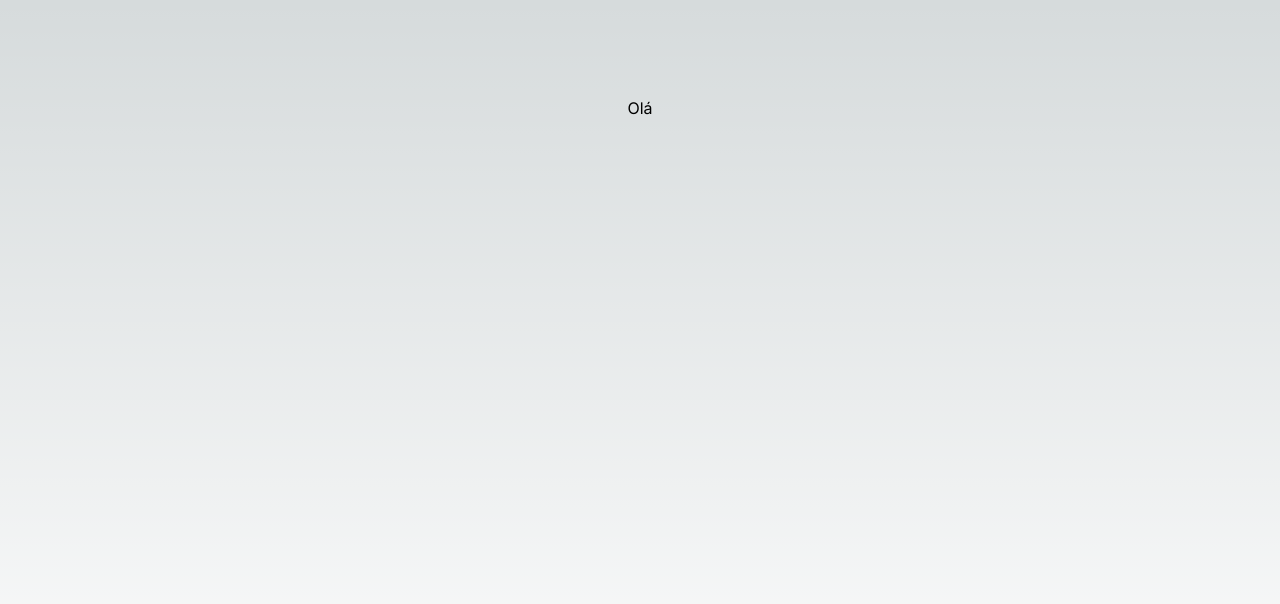
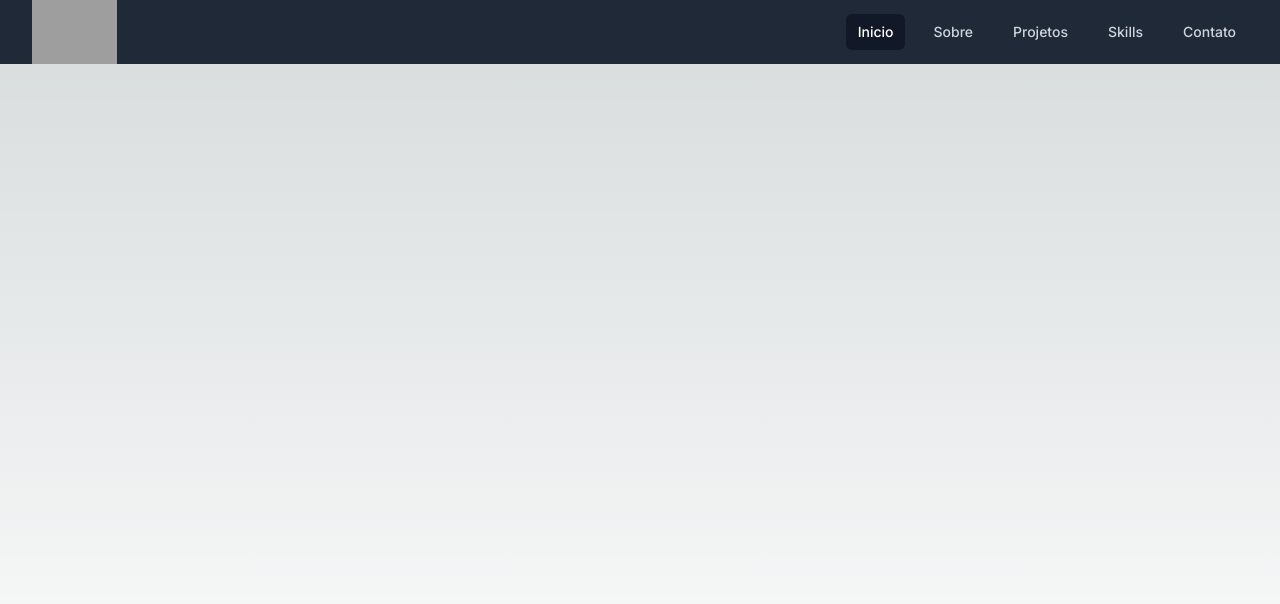
Before and after one commit to vitor-nogueira-dev/portfolio_vitornogueira, a Next.js app: page / in a window 1280 px wide. Shown: the top 604 px of the page. Built offline with nearby package versions, Linux system fonts and the light colour scheme; grey boxes are pictures that could not be loaded.

Commit message:
feat: rendering component navbar

```diff
--- a/src/app/page.tsx
+++ b/src/app/page.tsx
@@ -1,9 +1,16 @@
-import Image from 'next/image'
+'use client'
+
+import Navbar from '@/components/NavBar'
 
 export default function Home() {
   return (
-    <main className="flex min-h-screen flex-col items-center justify-between p-24">
-      Olá
-    </main>
+    <div className="bg-primary-black overflow-hidden">
+      <header>
+        <Navbar />
+      </header>
+      <main className="flex min-h-screen flex-col items-center justify-between p-24">
+
+      </main>
+    </div>
   )
 }
```
